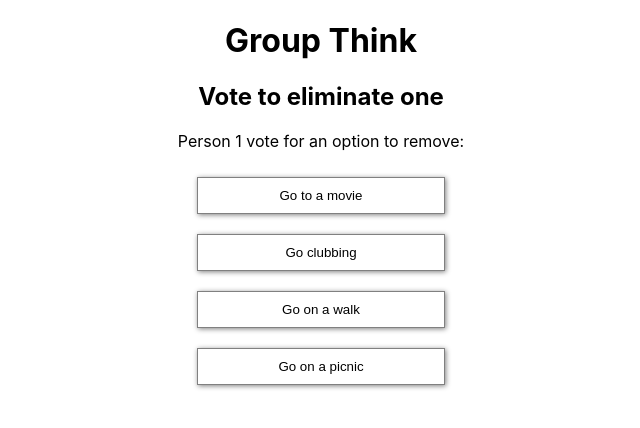
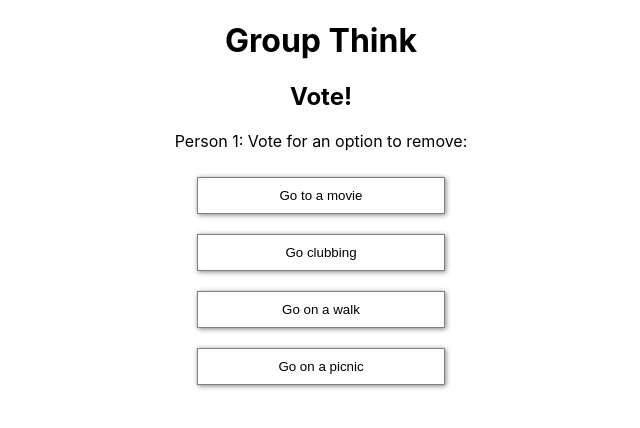
Before and after one commit to Tyguy160/group-think, a React (Create React App) app: page / in a window 1280 px wide. Shown: the top 428 px of the page, without its empty margins (319-959 px from the left). Built offline with nearby package versions, Linux system fonts and the light colour scheme.

Commit message:
Added worst idea functionality

```diff
--- a/src/App.js
+++ b/src/App.js
@@ -70,7 +70,21 @@ class App extends Component {
   };
 
   eliminateOption = () => {
-    console.log("Eliminated option");
+    // Calculate whit idea has most negVotes and remove option
+    const ideas = [...this.state.ideas];
+    const worstIdeas = ideas
+      .sort((idea1, idea2) => {
+        return idea2.negVotes - idea1.negVotes;
+      })
+      .filter((idea, _, array) => {
+        return idea.negVotes === array[0].negVotes;
+      });
+    const worstIdea =
+      worstIdeas[Math.floor(Math.random() * worstIdeas.length)].idea;
+    const updatedIdeas = ideas.filter(({ idea }) => idea !== worstIdea);
+    this.setState({
+      ideas: updatedIdeas
+    });
   };
 
   vote = (index, isElimination) => {
--- a/src/components/Voting.js
+++ b/src/components/Voting.js
@@ -5,11 +5,11 @@ function Voting(props) {
 
   return (
     <div>
-      <h2>Vote to eliminate one</h2>
+      <h2>Vote!</h2>
       <p>
         Person{" "}
-        {props.countVotes(props.elimination ? "negVotes" : "posVotes") + 1} vote
-        for {voteType}:
+        {props.countVotes(props.elimination ? "negVotes" : "posVotes") + 1}:
+        Vote for {voteType}:
       </p>
       {props.ideas.map((idea, index) => {
         return (
```
